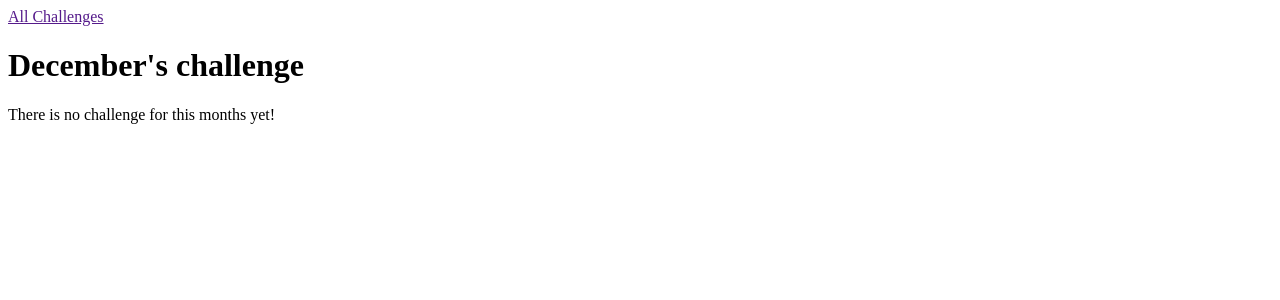
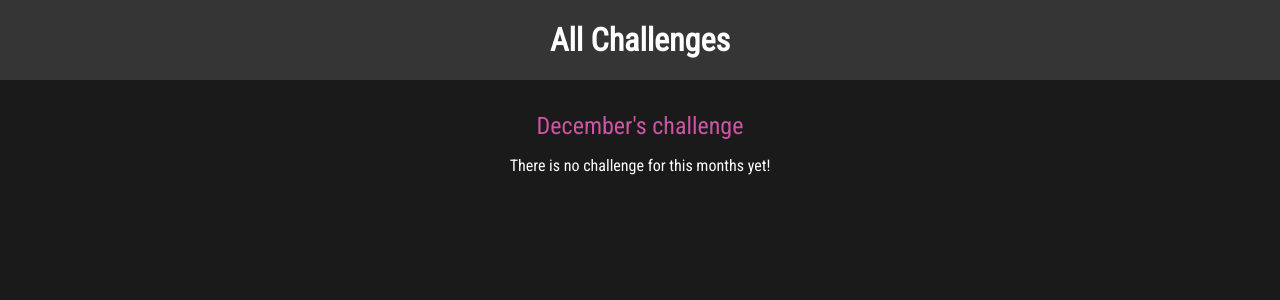
Before and after one commit to AverageGHenjoyer/djangoCourse, a Django app: page /challenges/december in a window 1280 px wide. Shown: the top 300 px of the page. Run offline with Django 5.2, Linux system fonts and the light colour scheme.

Commit message:
final commit

```diff
--- /dev/null
+++ b/monthly_challenges/challenges/static/challenges/challenge.css
@@ -0,0 +1,21 @@
+h1, h2 {
+    text-align: center;
+    color: white;
+}
+
+h1 {
+    font-size: 1.5rem;
+    margin: 2rem 0 1rem 0;
+    font-weight: normal;
+    color: #cf54a6;
+}
+
+h2 {
+    font-size: 3rem;
+    font-weight: bold;
+}
+
+.fallback {
+    text-align: center;
+    color: white;
+}
--- /dev/null
+++ b/monthly_challenges/challenges/static/challenges/includes/header.css
@@ -0,0 +1,25 @@
+header {
+    width: 100%;
+    height: 5rem;
+    background-color: #353535;
+}
+
+header nav {
+    width: 100%;
+    height: 100%;
+    display: flex;
+    justify-content: center;
+    align-items: center;
+}
+
+header nav a {
+    color: white;
+    font-size: 2rem;
+    font-weight: bold;
+    text-decoration: none;
+}
+
+header nav a:hover,
+header nav a:active{
+    color:  rgb(191, 40, 40);
+}
--- a/monthly_challenges/challenges/templates/challenges/challenge.html
+++ b/monthly_challenges/challenges/templates/challenges/challenge.html
@@ -1,15 +1,17 @@
 {% extends "base.html" %}
+{% load static %}
+{% block css_files %}
+<link rel="stylesheet" href="{% static "challenges/challenge.css" %}">
+<link rel="stylesheet" href="{% static "challenges/includes/header.css" %}">
+
+{% endblock %}
 
 {% block page_title %}
     {{ month_name|title }}'s challenge
 {% endblock %}
 
 {% block content %}
-    <header>
-        <nav>
-            <a href="">All Challenges</a>
-        </nav>
-    </header>
+    {% include "./includes/header.html" %}
 
 
     <h1>{{ month_name|title }}'s challenge</h1>
@@ -18,7 +20,7 @@
         <h2>{{ text }}</h2>
 
     {% else %}
-    <p>There is no challenge for this months yet!</p>
+    <p class="fallback">There is no challenge for this months yet!</p>
 
     {% endif %}
 
--- a/monthly_challenges/challenges/templates/challenges/includes/header.html
+++ b/monthly_challenges/challenges/templates/challenges/includes/header.html
@@ -1,5 +1,5 @@
 <header>
     <nav>
-        <a href="">All Challenges</a>
+        <a href="{% url "index"%}">All Challenges</a>
     </nav>
 </header>
--- a/monthly_challenges/challenges/urls.py
+++ b/monthly_challenges/challenges/urls.py
@@ -3,7 +3,7 @@ from django.urls import path
 from . import views
 
 urlpatterns = [
-    path("", views.index),
+    path("", views.index, name="index"),
     path("<int:month>", views.monthly_challenge_by_number),
     path("<str:month>", views.monthly_challenge, name="month-challenge")
 ]
--- a/monthly_challenges/challenges/views.py
+++ b/monthly_challenges/challenges/views.py
@@ -1,5 +1,5 @@
 from django.shortcuts import render
-from django.http import HttpResponse, HttpResponseNotFound, HttpResponseRedirect
+from django.http import Http404, HttpResponseNotFound, HttpResponseRedirect
 from django.urls import reverse
 
 
@@ -43,4 +43,4 @@ def monthly_challenge(request, month):
             "month_name": month
             })
     except:
-        return HttpResponseNotFound("<h1>This month is not supported!</h1>")
+        raise Http404()
--- a/monthly_challenges/monthly_challenges/settings.py
+++ b/monthly_challenges/monthly_challenges/settings.py
@@ -125,3 +125,7 @@ STATIC_URL = 'static/'
 # https://docs.djangoproject.com/en/5.1/ref/settings/#default-auto-field
 
 DEFAULT_AUTO_FIELD = 'django.db.models.BigAutoField'
+
+STATICFILES_DIRS = [
+    BASE_DIR / "static"
+]
--- /dev/null
+++ b/monthly_challenges/static/styles.css
@@ -0,0 +1,10 @@
+@import url('https://fonts.googleapis.com/css2?family=Roboto+Condensed&display=swap');
+
+html {
+    font-family: "Roboto Condensed", serif;
+}
+
+body {
+    margin: 0;
+    background-color: #1a1a1a;
+}
--- a/monthly_challenges/templates/base.html
+++ b/monthly_challenges/templates/base.html
@@ -1,9 +1,13 @@
+{% load static %}
+
 <!DOCTYPE html>
 <html lang="pl">
 <head>
     <meta charset="UTF-8">
     <meta name="viewport" content="width=device-width, initial-scale=1.0">
     <title>{% block page_title %}My Challenges{% endblock %}</title>
+    <link rel="stylesheet" href="{% static "styles.css" %}">
+    {% block css_files %}  {% endblock %}
 </head>
 <body>
 
```
Also changed, not shown: monthly_challenges/challenges/static/challenges/challenges.css (added, +35 -0 lines), monthly_challenges/challenges/templates/challenges/index.html (+8 -2 lines), monthly_challenges/templates/404.html (added, +10 -0 lines).
